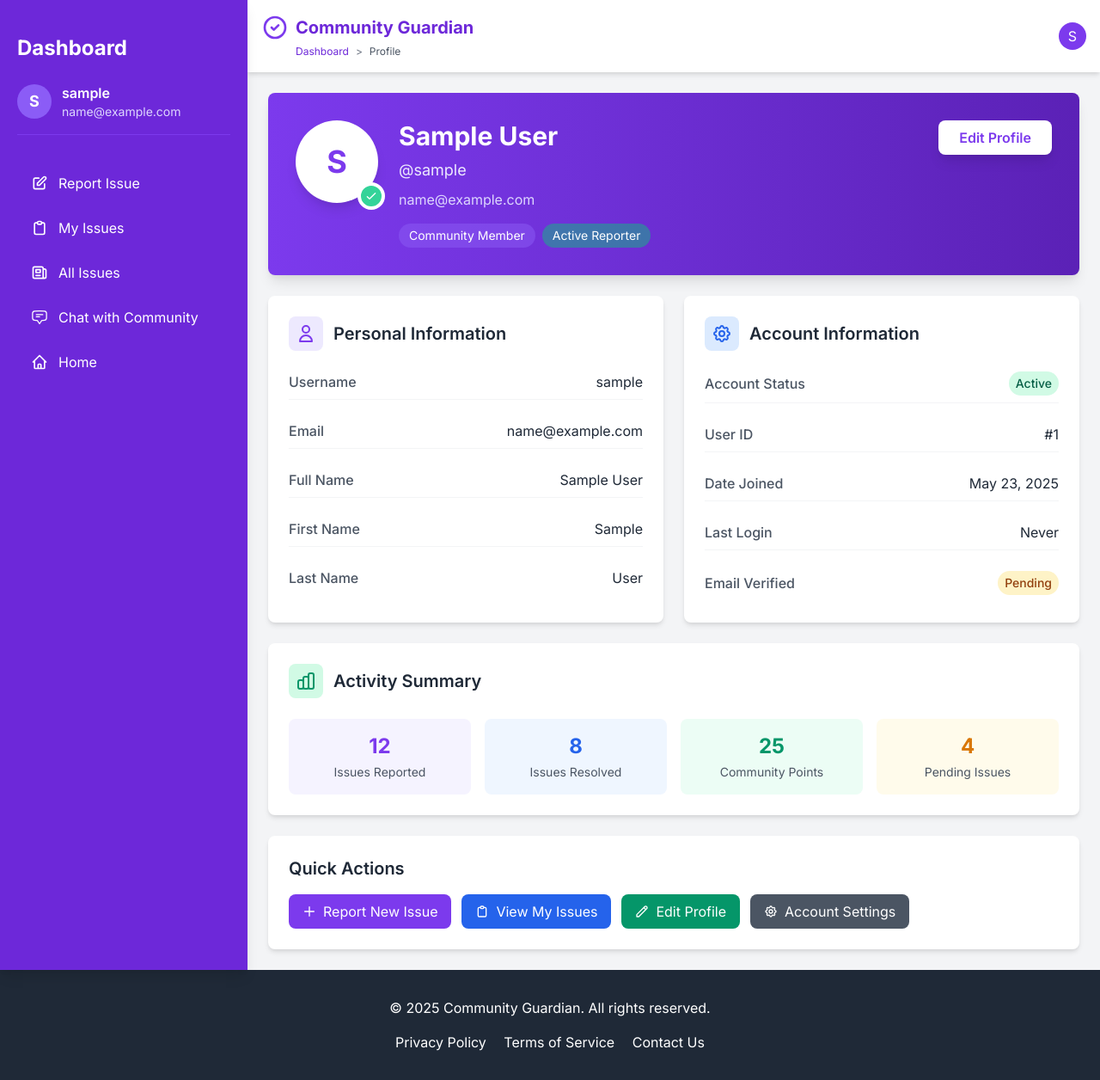
After one commit to LepharamRamchiary/community_guardian, a Django app: page /accounts/profile/ in a window 1280 px wide. The commit adds this page. Shown: the whole page at 86% size. Run offline with Django 5.2, Linux system fonts and the light colour scheme; the visitor is signed in with stand-in values (Sample User, id 1).

Commit message:
add user profile details ui

```diff
--- /dev/null
+++ b/community_guardian/accounts/templates/profile/profile.html
@@ -0,0 +1,200 @@
+{% extends 'dashboard/dashboard.html' %}
+{% load static %}
+
+{% block dashboard_content %}
+<div class="">
+  <!-- Profile Header -->
+  <div class="bg-gradient-to-r from-purple-600 to-purple-800 rounded-lg shadow-lg p-8 mb-6">
+    <div class="flex flex-col md:flex-row items-center md:items-start space-y-4 md:space-y-0 md:space-x-6">
+      <!-- Profile Avatar -->
+      <div class="relative">
+        <div class="w-24 h-24 bg-white rounded-full flex items-center justify-center text-4xl font-bold text-purple-600 shadow-lg">
+          {{ user.username|first|upper }}
+        </div>
+        <div class="absolute -bottom-2 -right-2 w-8 h-8 bg-green-400 rounded-full border-4 border-white flex items-center justify-center">
+          <svg xmlns="http://www.w3.org/2000/svg" class="h-4 w-4 text-white" fill="none" viewBox="0 0 24 24" stroke="currentColor">
+            <path stroke-linecap="round" stroke-linejoin="round" stroke-width="2" d="M5 13l4 4L19 7" />
+          </svg>
+        </div>
+      </div>
+
+      <!-- Profile Info -->
+      <div class="text-center md:text-left flex-1">
+        <h1 class="text-3xl font-bold text-white mb-2">{{ user.get_full_name|default:user.username }}</h1>
+        <p class="text-purple-100 text-lg mb-2">@{{ user.username }}</p>
+        <p class="text-purple-200">{{ user.email }}</p>
+        <div class="flex flex-wrap justify-center md:justify-start gap-2 mt-4">
+          <span class="px-3 py-1 bg-purple-500 bg-opacity-50 rounded-full text-sm text-white">
+            Community Member
+          </span>
+          <span class="px-3 py-1 bg-green-500 bg-opacity-50 rounded-full text-sm text-white">
+            Active Reporter
+          </span>
+        </div>
+      </div>
+
+      <!-- Action Button -->
+      <div class="flex flex-col space-y-2">
+        <button class="bg-white text-purple-600 px-6 py-2 rounded-lg font-semibold hover:bg-purple-50 transition duration-300 shadow-lg">
+          Edit Profile
+        </button>
+      </div>
+    </div>
+  </div>
+
+  <!-- Profile Details Cards -->
+  <div class="grid grid-cols-1 md:grid-cols-2 gap-6 mb-6">
+    <!-- Personal Information Card -->
+    <div class="bg-white rounded-lg shadow-md p-6">
+      <div class="flex items-center mb-4">
+        <div class="p-2 bg-purple-100 rounded-lg mr-3">
+          <svg xmlns="http://www.w3.org/2000/svg" class="h-6 w-6 text-purple-600" fill="none" viewBox="0 0 24 24" stroke="currentColor">
+            <path stroke-linecap="round" stroke-linejoin="round" stroke-width="2" d="M16 7a4 4 0 11-8 0 4 4 0 018 0zM12 14a7 7 0 00-7 7h14a7 7 0 00-7-7z" />
+          </svg>
+        </div>
+        <h2 class="text-xl font-semibold text-gray-800">Personal Information</h2>
+      </div>
+
+      <div class="space-y-4">
+        <div class="flex justify-between items-center py-2 border-b border-gray-100">
+          <span class="text-gray-600 font-medium">Username</span>
+          <span class="text-gray-800">{{ user.username }}</span>
+        </div>
+
+        <div class="flex justify-between items-center py-2 border-b border-gray-100">
+          <span class="text-gray-600 font-medium">Email</span>
+          <span class="text-gray-800">{{ user.email }}</span>
+        </div>
+
+        <div class="flex justify-between items-center py-2 border-b border-gray-100">
+          <span class="text-gray-600 font-medium">Full Name</span>
+          <span class="text-gray-800">{{ user.get_full_name|default:"Not provided" }}</span>
+        </div>
+
+        <div class="flex justify-between items-center py-2 border-b border-gray-100">
+          <span class="text-gray-600 font-medium">First Name</span>
+          <span class="text-gray-800">{{ user.first_name|default:"Not provided" }}</span>
+        </div>
+
+        <div class="flex justify-between items-center py-2">
+          <span class="text-gray-600 font-medium">Last Name</span>
+          <span class="text-gray-800">{{ user.last_name|default:"Not provided" }}</span>
+        </div>
+      </div>
+    </div>
+
+    <!-- Account Information Card -->
+    <div class="bg-white rounded-lg shadow-md p-6">
+      <div class="flex items-center mb-4">
+        <div class="p-2 bg-blue-100 rounded-lg mr-3">
+          <svg xmlns="http://www.w3.org/2000/svg" class="h-6 w-6 text-blue-600" fill="none" viewBox="0 0 24 24" stroke="currentColor">
+            <path stroke-linecap="round" stroke-linejoin="round" stroke-width="2" d="M10.325 4.317c.426-1.756 2.924-1.756 3.35 0a1.724 1.724 0 002.573 1.066c1.543-.94 3.31.826 2.37 2.37a1.724 1.724 0 001.065 2.572c1.756.426 1.756 2.924 0 3.35a1.724 1.724 0 00-1.066 2.573c.94 1.543-.826 3.31-2.37 2.37a1.724 1.724 0 00-2.572 1.065c-.426 1.756-2.924 1.756-3.35 0a1.724 1.724 0 00-2.573-1.066c-1.543.94-3.31-.826-2.37-2.37a1.724 1.724 0 00-1.065-2.572c-1.756-.426-1.756-2.924 0-3.35a1.724 1.724 0 001.066-2.573c-.94-1.543.826-3.31 2.37-2.37.996.608 2.296.07 2.572-1.065z" />
+            <path stroke-linecap="round" stroke-linejoin="round" stroke-width="2" d="M15 12a3 3 0 11-6 0 3 3 0 016 0z" />
+          </svg>
+        </div>
+        <h2 class="text-xl font-semibold text-gray-800">Account Information</h2>
+      </div>
+
+      <div class="space-y-4">
+        <div class="flex justify-between items-center py-2 border-b border-gray-100">
+          <span class="text-gray-600 font-medium">Account Status</span>
+          <span class="px-2 py-1 bg-green-100 text-green-800 rounded-full text-sm font-medium">
+            {% if user.is_active %}Active{% else %}Inactive{% endif %}
+          </span>
+        </div>
+
+        <div class="flex justify-between items-center py-2 border-b border-gray-100">
+          <span class="text-gray-600 font-medium">User ID</span>
+          <span class="text-gray-800">#{{ user.id }}</span>
+        </div>
+
+        <div class="flex justify-between items-center py-2 border-b border-gray-100">
+          <span class="text-gray-600 font-medium">Date Joined</span>
+          <span class="text-gray-800">{{ user.date_joined|date:"M d, Y" }}</span>
+        </div>
+
+        <div class="flex justify-between items-center py-2 border-b border-gray-100">
+          <span class="text-gray-600 font-medium">Last Login</span>
+          <span class="text-gray-800">{{ user.last_login|date:"M d, Y H:i"|default:"Never" }}</span>
+        </div>
+
+        <div class="flex justify-between items-center py-2">
+          <span class="text-gray-600 font-medium">Email Verified</span>
+          <span class="px-2 py-1 bg-yellow-100 text-yellow-800 rounded-full text-sm font-medium">
+            Pending
+          </span>
+        </div>
+      </div>
+    </div>
+  </div>
+
+  <!-- Activity Summary -->
+  <div class="bg-white rounded-lg shadow-md p-6 mb-6">
+    <div class="flex items-center mb-6">
+      <div class="p-2 bg-green-100 rounded-lg mr-3">
+        <svg xmlns="http://www.w3.org/2000/svg" class="h-6 w-6 text-green-600" fill="none" viewBox="0 0 24 24" stroke="currentColor">
+          <path stroke-linecap="round" stroke-linejoin="round" stroke-width="2" d="M9 19v-6a2 2 0 00-2-2H5a2 2 0 00-2 2v6a2 2 0 002 2h2a2 2 0 002-2zm0 0V9a2 2 0 012-2h2a2 2 0 012 2v10m-6 0a2 2 0 002 2h2a2 2 0 002-2m0 0V5a2 2 0 012-2h2a2 2 0 012 2v14a2 2 0 01-2 2h-2a2 2 0 01-2-2z" />
+        </svg>
+      </div>
+      <h2 class="text-xl font-semibold text-gray-800">Activity Summary</h2>
+    </div>
+
+    <div class="grid grid-cols-1 md:grid-cols-4 gap-4">
+      <div class="text-center p-4 bg-purple-50 rounded-lg">
+        <div class="text-2xl font-bold text-purple-600 mb-1">12</div>
+        <div class="text-sm text-gray-600">Issues Reported</div>
+      </div>
+
+      <div class="text-center p-4 bg-blue-50 rounded-lg">
+        <div class="text-2xl font-bold text-blue-600 mb-1">8</div>
+        <div class="text-sm text-gray-600">Issues Resolved</div>
+      </div>
+
+      <div class="text-center p-4 bg-green-50 rounded-lg">
+        <div class="text-2xl font-bold text-green-600 mb-1">25</div>
+        <div class="text-sm text-gray-600">Community Points</div>
+      </div>
+
+      <div class="text-center p-4 bg-yellow-50 rounded-lg">
+        <div class="text-2xl font-bold text-yellow-600 mb-1">4</div>
+        <div class="text-sm text-gray-600">Pending Issues</div>
+      </div>
+    </div>
+  </div>
+
+  <!-- Quick Actions -->
+  <div class="bg-white rounded-lg shadow-md p-6">
+    <h2 class="text-xl font-semibold text-gray-800 mb-4">Quick Actions</h2>
+    <div class="flex flex-wrap gap-3">
+      <a href="{% url 'report_issue' %}" class="flex items-center px-4 py-2 bg-purple-600 text-white rounded-lg hover:bg-purple-700 transition duration-300">
+        <svg xmlns="http://www.w3.org/2000/svg" class="h-4 w-4 mr-2" fill="none" viewBox="0 0 24 24" stroke="currentColor">
+          <path stroke-linecap="round" stroke-linejoin="round" stroke-width="2" d="M12 4v16m8-8H4" />
+        </svg>
+        Report New Issue
+      </a>
+
+      <a href="{% url 'my_issue' %}" class="flex items-center px-4 py-2 bg-blue-600 text-white rounded-lg hover:bg-blue-700 transition duration-300">
+        <svg xmlns="http://www.w3.org/2000/svg" class="h-4 w-4 mr-2" fill="none" viewBox="0 0 24 24" stroke="currentColor">
+          <path stroke-linecap="round" stroke-linejoin="round" stroke-width="2" d="M9 5H7a2 2 0 00-2 2v12a2 2 0 002 2h10a2 2 0 002-2V7a2 2 0 00-2-2h-2M9 5a2 2 0 002 2h2a2 2 0 002-2M9 5a2 2 0 012-2h2a2 2 0 012 2" />
+        </svg>
+        View My Issues
+      </a>
+
+      <button class="flex items-center px-4 py-2 bg-green-600 text-white rounded-lg hover:bg-green-700 transition duration-300">
+        <svg xmlns="http://www.w3.org/2000/svg" class="h-4 w-4 mr-2" fill="none" viewBox="0 0 24 24" stroke="currentColor">
+          <path stroke-linecap="round" stroke-linejoin="round" stroke-width="2" d="M15.232 5.232l3.536 3.536m-2.036-5.036a2.5 2.5 0 113.536 3.536L6.5 21.036H3v-3.572L16.732 3.732z" />
+        </svg>
+        Edit Profile
+      </button>
+
+      <button class="flex items-center px-4 py-2 bg-gray-600 text-white rounded-lg hover:bg-gray-700 transition duration-300">
+        <svg xmlns="http://www.w3.org/2000/svg" class="h-4 w-4 mr-2" fill="none" viewBox="0 0 24 24" stroke="currentColor">
+          <path stroke-linecap="round" stroke-linejoin="round" stroke-width="2" d="M10.325 4.317c.426-1.756 2.924-1.756 3.35 0a1.724 1.724 0 002.573 1.066c1.543-.94 3.31.826 2.37 2.37a1.724 1.724 0 001.065 2.572c1.756.426 1.756 2.924 0 3.35a1.724 1.724 0 00-1.066 2.573c.94 1.543-.826 3.31-2.37 2.37a1.724 1.724 0 00-2.572 1.065c-.426 1.756-2.924 1.756-3.35 0a1.724 1.724 0 00-2.573-1.066c-1.543.94-3.31-.826-2.37-2.37a1.724 1.724 0 00-1.065-2.572c-1.756-.426-1.756-2.924 0-3.35a1.724 1.724 0 001.066-2.573c-.94-1.543.826-3.31 2.37-2.37.996.608 2.296.07 2.572-1.065z" />
+          <path stroke-linecap="round" stroke-linejoin="round" stroke-width="2" d="M15 12a3 3 0 11-6 0 3 3 0 016 0z" />
+        </svg>
+        Account Settings
+      </button>
+    </div>
+  </div>
+</div>
+{% endblock %}
--- a/community_guardian/accounts/urls.py
+++ b/community_guardian/accounts/urls.py
@@ -5,4 +5,5 @@ urlpatterns = [
     path('register/', views.register_view, name='register'),
     path('login/', views.login_view, name='login'),
     path('logout/', views.logout_view, name='logout'),
+    path('profile/', views.profile_view, name='profile'),
 ]
--- a/community_guardian/accounts/views.py
+++ b/community_guardian/accounts/views.py
@@ -1,6 +1,7 @@
 from django.shortcuts import render, redirect
 from django.contrib.auth import authenticate, login, logout
 from django.contrib.auth.forms import AuthenticationForm
+from django.contrib.auth.decorators import login_required
 from .forms import RegisterForm
 from django.contrib import messages
 import logging
@@ -58,3 +59,14 @@ def logout_view(request):
         # Log any unexpected errors
         logger.error(f"Error in logout_view: {str(e)}")
         return redirect('leanding')
+
+@login_required
+def profile_view(request):
+    # Example: Add additional context data
+    # context = {
+    #     'total_issues': 12,  # Replace with actual count from your models
+    #     'resolved_issues': 8,
+    #     'pending_issues': 4,
+    #     'community_points': 25,
+    # }
+    return render(request, 'profile/profile.html')
--- a/community_guardian/issue/templates/dashboard/dashboard.html
+++ b/community_guardian/issue/templates/dashboard/dashboard.html
@@ -126,6 +126,9 @@
                 {% elif request.resolver_match.url_name == 'chat' %}
                   <li><span>&gt;</span></li>
                   <li class="text-gray-600">Messages</li>
+                {% elif request.resolver_match.url_name == 'profile' %}
+                  <li><span>&gt;</span></li>
+                  <li class="text-gray-600">Profile</li>
                 {% elif request.resolver_match.url_name == 'my_issue' %}
                   <li><span>&gt;</span></li>
                   <li class="text-gray-600">My Issues</li>
@@ -172,8 +175,8 @@
 
             <!-- Dropdown menu -->
             <div id="userDropdown" class="absolute right-0 mt-2 py-2 w-48 bg-white rounded-md shadow-xl z-20 hidden">
-              <a href="#" class="block px-4 py-2 text-sm text-gray-700 hover:bg-gray-100">Profile</a>
-              <a href="#" class="block px-4 py-2 text-sm text-gray-700 hover:bg-gray-100">Settings</a>
+              <a href="{% url 'profile' %}" class="block px-4 py-2 text-sm text-gray-700 hover:bg-gray-100">Profile</a>
+              {% comment %} <a href="#" class="block px-4 py-2 text-sm text-gray-700 hover:bg-gray-100">Settings</a> {% endcomment %}
               <div class="border-t border-gray-100"></div>
               <a href="{% url 'logout' %}" class="block px-4 py-2 text-sm text-gray-700 hover:bg-gray-100">Logout</a>
             </div>
```
